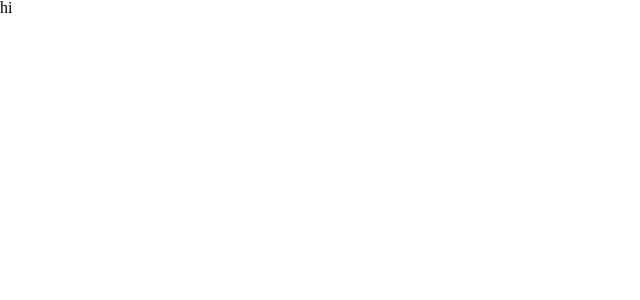
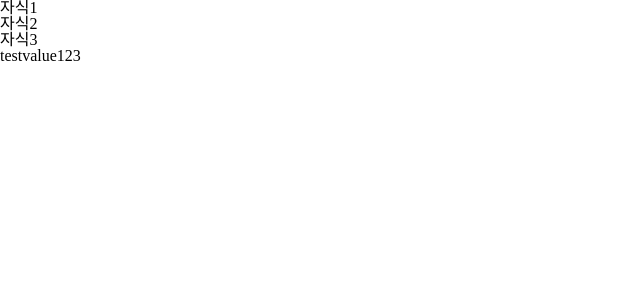
Before and after one commit to chichooon/vue-playground, a Vue app: page / in a window 1280 px wide. Shown: the top 300 px of the page, without its empty margins (0-640 px from the left). Built offline with nearby package versions, Linux system fonts and the light colour scheme.

Commit message:
feat: :sparkles: Inject-Provide 테스트

```diff
--- /dev/null
+++ b/src/components/ProvideInject/TestChildComponent.vue
@@ -0,0 +1,10 @@
+<template>
+  <div><span>자식2</span></div>
+  <TestGrandChildComponent />
+</template>
+
+<script setup lang="ts">
+import TestGrandChildComponent from './TestGrandChildComponent.vue';
+
+console.log('jajaja');
+</script>
--- /dev/null
+++ b/src/components/ProvideInject/TestComponent.vue
@@ -0,0 +1,11 @@
+<template>
+  <div><span>자식1</span></div>
+  <TestChildComponent />
+</template>
+
+<script setup lang="ts">
+import { provide } from 'vue';
+import TestChildComponent from './TestChildComponent.vue';
+
+provide('test', 'testvalue123');
+</script>
--- /dev/null
+++ b/src/components/ProvideInject/TestComponent2.vue
@@ -0,0 +1,11 @@
+<template>
+  <div>
+    <span>{{ value }}</span>
+  </div>
+</template>
+
+<script setup lang="ts">
+import { inject } from 'vue';
+
+const value = inject('test');
+</script>
--- /dev/null
+++ b/src/components/ProvideInject/TestGrandChildComponent.vue
@@ -0,0 +1,10 @@
+<template>
+  <div><span>자식3</span></div>
+  <h1>{{ value }}</h1>
+</template>
+
+<script setup lang="ts">
+import { inject } from 'vue';
+
+const value = inject('test');
+</script>
--- a/src/views/HomeView.vue
+++ b/src/views/HomeView.vue
@@ -1,5 +1,9 @@
-<script setup lang="ts"></script>
+<template>
+  <TestComponent />
+  <TestComponent2 />
+</template>
 
-<template>
-  <main>hi</main>
-</template>
+<script setup lang="ts">
+import TestComponent from '@/components/ProvideInject/TestComponent.vue';
+import TestComponent2 from '@/components/ProvideInject/TestComponent2.vue';
+</script>
```
